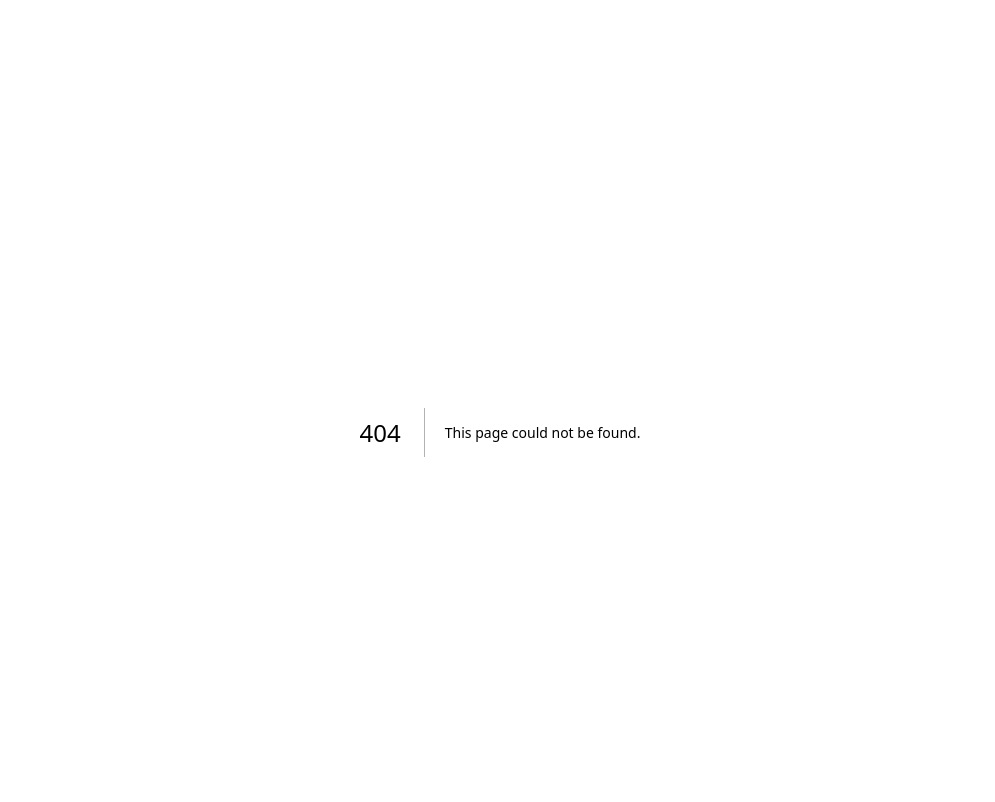
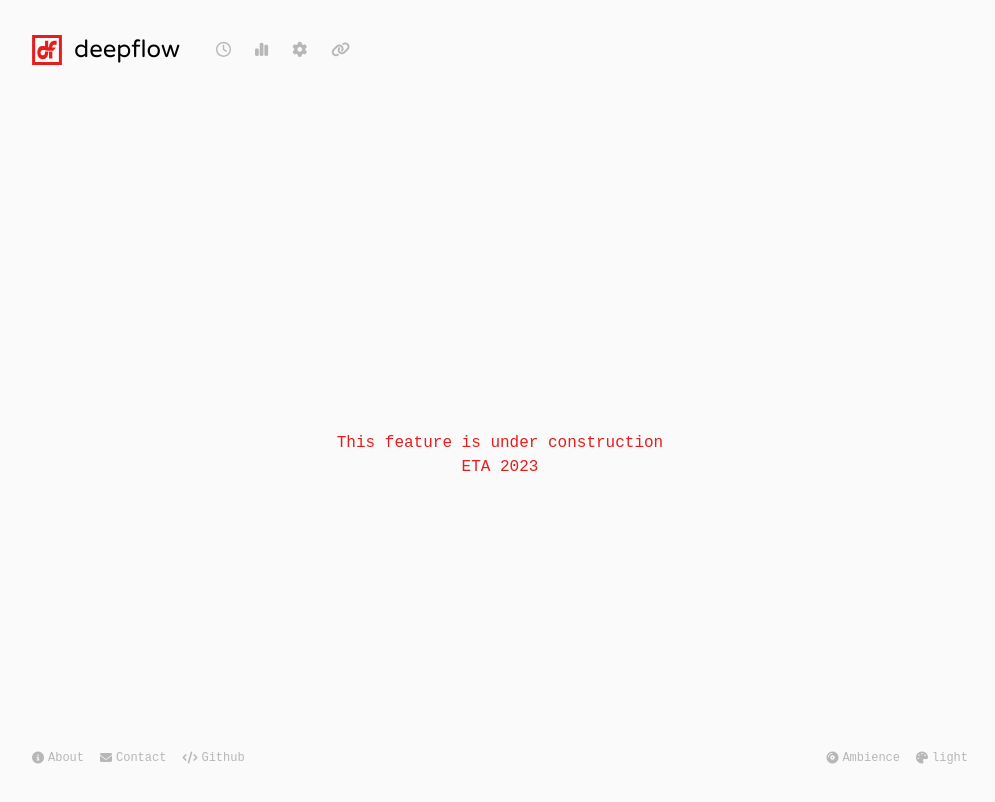
Before and after one commit to ademirkan/Deepflow-Nextjs, a Next.js app: page /oops in a window 1280 px wide. Before the commit this address had no page. Shown: the top 802 px of the page, without its empty margins (140-1135 px from the left). Built offline with nearby package versions, Linux system fonts and the light colour scheme.

Commit message:
Fixed oops routing bug

```diff
--- a/components/PageLayout.tsx
+++ b/components/PageLayout.tsx
@@ -6,8 +6,8 @@ import { ThemeContext } from "../contexts/ThemeContext";
 import styles from "../styles/PageLayout.module.css";
 
 interface IProps {
-    isTimerActive: boolean;
-    actionArea: ReactElement;
+    isTimerActive?: boolean;
+    actionArea?: ReactElement;
     children: ReactNode;
 }
 
--- /dev/null
+++ b/pages/oops/index.tsx
@@ -0,0 +1,16 @@
+import React from "react";
+import PageLayout from "../../components/PageLayout";
+
+export default function NotReadyPage() {
+    return (
+        <PageLayout>
+            <div
+                className="flex justify-center items-center flex-col mt-16"
+                style={{ color: "var(--main-color)" }}
+            >
+                <span>This feature is under construction</span>
+                <span>ETA 2023</span>
+            </div>
+        </PageLayout>
+    );
+}
```
